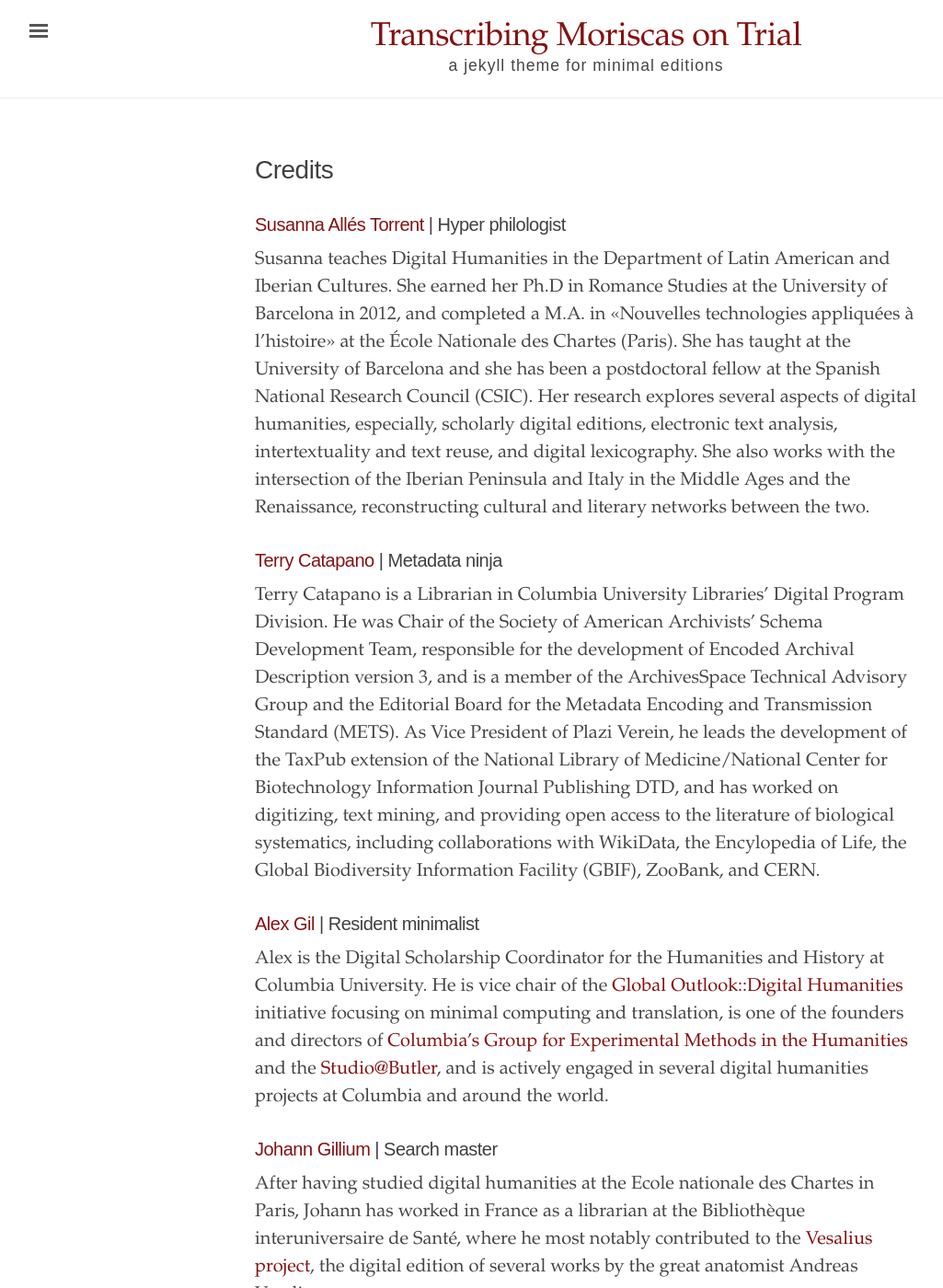
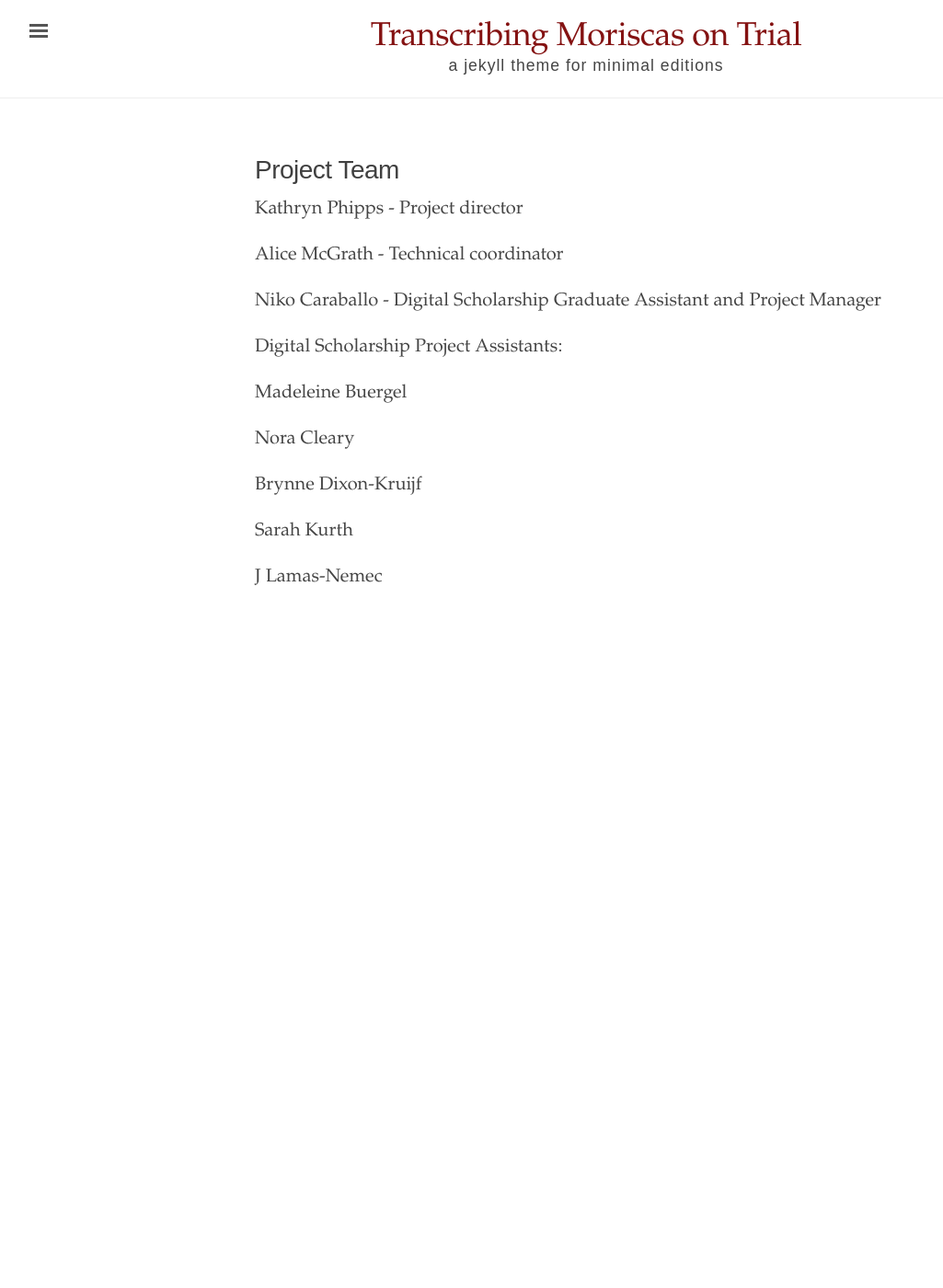
Before and after one commit to nikoisai/moriscas_blog, a Jekyll site: the page built from credits.md, in a window 1280 px wide and 1400 px high. Shown: the whole window at 92% size, without its empty margins (3-1028 px from the left). Built offline with Jekyll 4.4.1, drawn with Linux system fonts in a browser that asks for light colours; some of the changed text lies outside the part shown.

Commit message:
Edited credits.md to match project.

```diff
--- a/credits.md
+++ b/credits.md
@@ -1,9 +1,27 @@
 ---
 layout: page
-title: Credits
+title: Project Team
 ---
 
-### [Susanna Allés Torrent](http://susannalles.github.io/) | Hyper philologist
+Kathryn Phipps - Project director
+
+Alice McGrath - Technical coordinator
+
+Niko Caraballo - Digital Scholarship Graduate Assistant and Project Manager
+
+Digital Scholarship Project Assistants:
+
+Madeleine Buergel
+
+Nora Cleary
+
+Brynne Dixon-Kruijf
+
+Sarah Kurth
+
+J Lamas-Nemec
+
+<!--### [Susanna Allés Torrent](http://susannalles.github.io/) | Hyper philologist
 
 Susanna teaches Digital Humanities in the Department of Latin American and Iberian Cultures. She earned her Ph.D in Romance Studies at the University of Barcelona in 2012, and completed a M.A. in «Nouvelles technologies appliquées à l’histoire» at the École Nationale des Chartes (Paris). She has taught at the University of Barcelona and she has been a postdoctoral fellow at the Spanish National Research Council (CSIC). Her research explores several aspects of digital humanities, especially, scholarly digital editions, electronic text analysis, intertextuality and text reuse, and digital lexicography. She also works with the intersection of the Iberian Peninsula and Italy in the Middle Ages and the Renaissance, reconstructing cultural and literary networks between the two.
 
@@ -31,3 +49,4 @@ As many open source projects, Ed is the work of community. The project starts wi
 We are strongly indebted to the research work and conversations stemming out of our [Columbia's Group for Experimental Methods in the Humanities](http://xpmethod.plaintext.in/)—or as we like to call it: #xpmethod; the wonderful international comradery of [GO::DH](http://www.globaloutlookdh.org/); and of course, the support of our [Columbia University Libraries](http://library.columbia.edu/) and its cozy [Studio@Butler](https://studio.cul.columbia.edu/).
 
 ...and to the writers that inspire us to scribble notes on the margins we protect with our work. Thank you.
+-->
```
